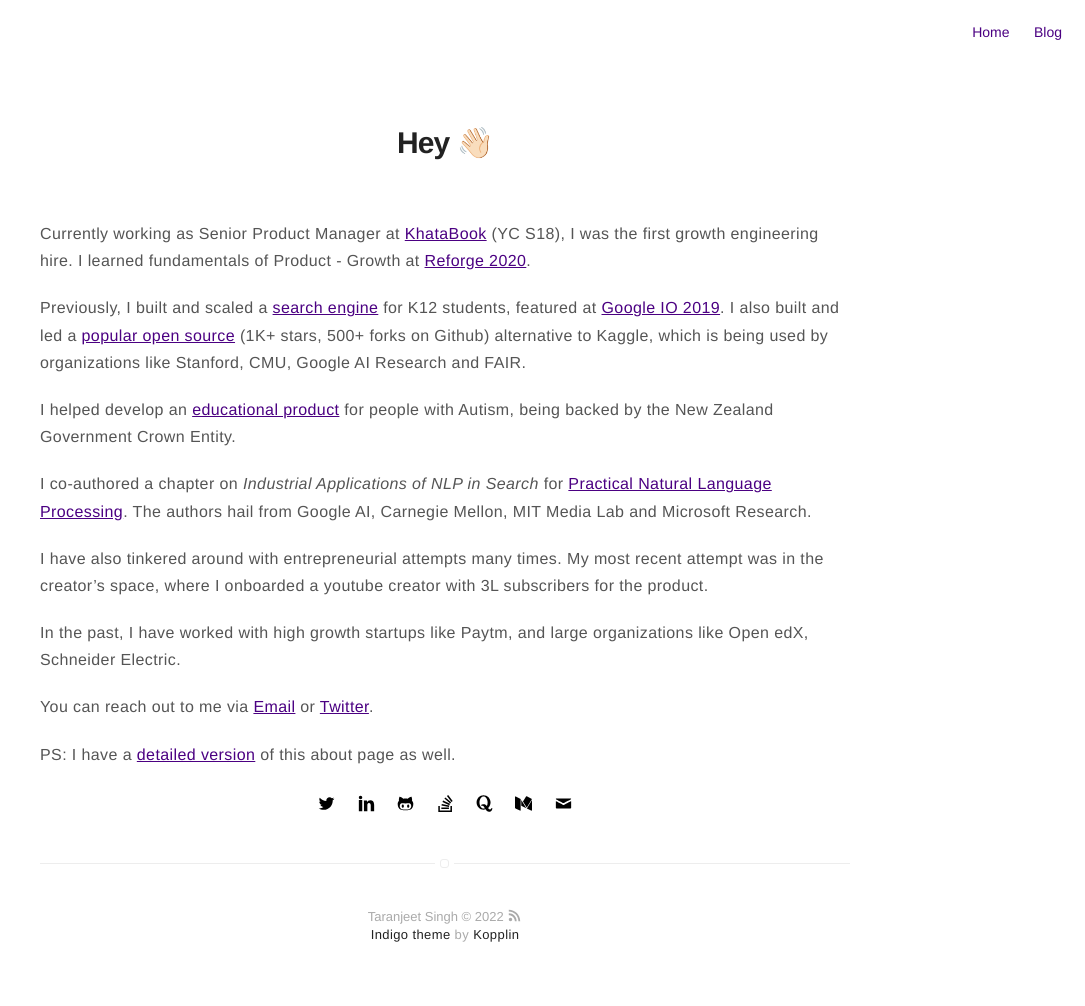
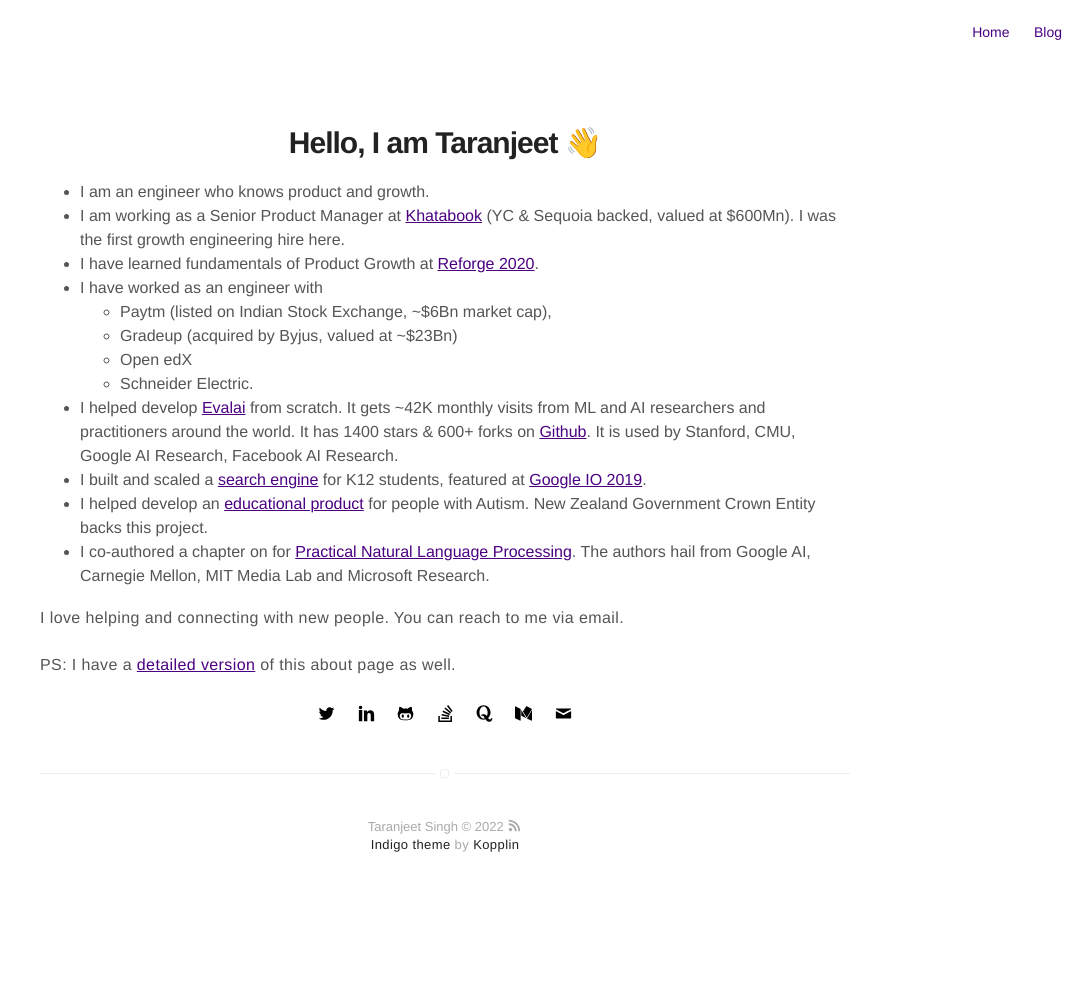
Before and after one commit to taranjeet/taranjeet.github.io, a Jekyll site: the page built from about.md, in a window 1280 px wide. Shown: the whole page, without its empty margins (195-1280 px from the left). Built offline with Jekyll 4.4.1, drawn with Linux system fonts in a browser that asks for light colours; after the commit the page ends 917 px from its top, so only the background shows below that.

Commit message:
Update about.md

```diff
--- a/about.md
+++ b/about.md
@@ -3,24 +3,24 @@ title: About
 layout: page
 ---
 
-# Hey 👋🏻
+<div align="center"><h1> Hello, I am Taranjeet 👋</h1></div>
 
-Currently working as Senior Product Manager at [KhataBook](https://techcrunch.com/2019/09/30/khatabook-seriesa-businesses-bookkeeping-payments/) (YC S18), I was the first growth engineering hire. I learned fundamentals of Product - Growth at [Reforge 2020](https://www.reforge.com/).
+- I am an engineer who knows product and growth.
+- I am working as a Senior Product Manager at [Khatabook](https://techcrunch.com/2021/08/23/indias-khatabook-raises-100-million-for-its-bookkeeping-platform-for-merchants/) (YC & Sequoia backed, valued at $600Mn). I was the first growth engineering hire here.
+- I have learned fundamentals of Product Growth at [Reforge 2020](https://www.reforge.com/).
+- I have worked as an engineer with
+    - Paytm (listed on Indian Stock Exchange, ~$6Bn market cap),
+    - Gradeup (acquired by Byjus, valued at ~$23Bn)
+    - Open edX
+    - Schneider Electric.
+- I helped develop [Evalai](https://eval.ai/) from scratch. It gets ~42K monthly visits from ML and AI researchers and practitioners around the world. It has 1400 stars & 600+ forks on [Github](https://github.com/Cloud-CV/EvalAI). It is used by Stanford, CMU, Google AI Research, Facebook AI Research.
+- I built and scaled a [search engine](https://www.facebook.com/watch/?v=883796972040441) for K12 students, featured at [Google IO 2019](https://www.asianage.com/technology/in-other-news/090519/google-io-2019-featured-two-indian-companies-for-excellent-use-of-machine-learning.html).
+- I helped develop an [educational product](https://www.talkwithmeapp.com/) for people with Autism. New Zealand Government Crown Entity backs this project.
+- I co-authored a chapter on for [Practical Natural Language Processing](https://www.amazon.in/Practical-Natural-Language-Processing-Comprehensive/dp/9385889184/). The authors hail from Google AI, Carnegie Mellon, MIT Media Lab and Microsoft Research.
 
-Previously, I built and scaled a [search engine](https://play.google.com/store/apps/details?id=co.gradeup.k12&hl=en_IN) for K12 students, featured at [Google IO 2019](https://www.asianage.com/technology/in-other-news/090519/google-io-2019-featured-two-indian-companies-for-excellent-use-of-machine-learning.html). I also built and led a [popular open source](https://evalai.cloudcv.org/) (1K+ stars, 500+ forks on Github) alternative to Kaggle, which is being used by organizations like Stanford, CMU, Google AI Research and FAIR.
+I love helping and connecting with new people. You can reach to me via email.
 
-I helped develop an [educational product](https://www.talkwithmeapp.com/) for people with Autism, being backed by the New Zealand Government Crown Entity.
-
-I co-authored a chapter on _Industrial Applications of NLP in Search_ for [Practical Natural Language Processing](http://www.practicalnlp.ai/). The authors hail from Google AI, Carnegie Mellon, MIT Media Lab and Microsoft Research.
-
-I have also tinkered around with entrepreneurial attempts many times. My most recent attempt was in the creator's space, where I onboarded a youtube creator with 3L subscribers for the product.
-
-In the past, I have worked with high growth startups like Paytm, and large organizations like Open edX, Schneider Electric.
-
-You can reach out to me via [Email](mailto:{{site.email}}) or [Twitter](https://twitter.com/{{site.twitter}}).
-
-PS: I have a [detailed version](/about-detailed/) of this about page as well.
-
+PS: I have a [detailed version](https://taranjeet.co/about-detailed/) of this about page as well.
 <center>
 {% include social-links.html %}
 </center>
```
